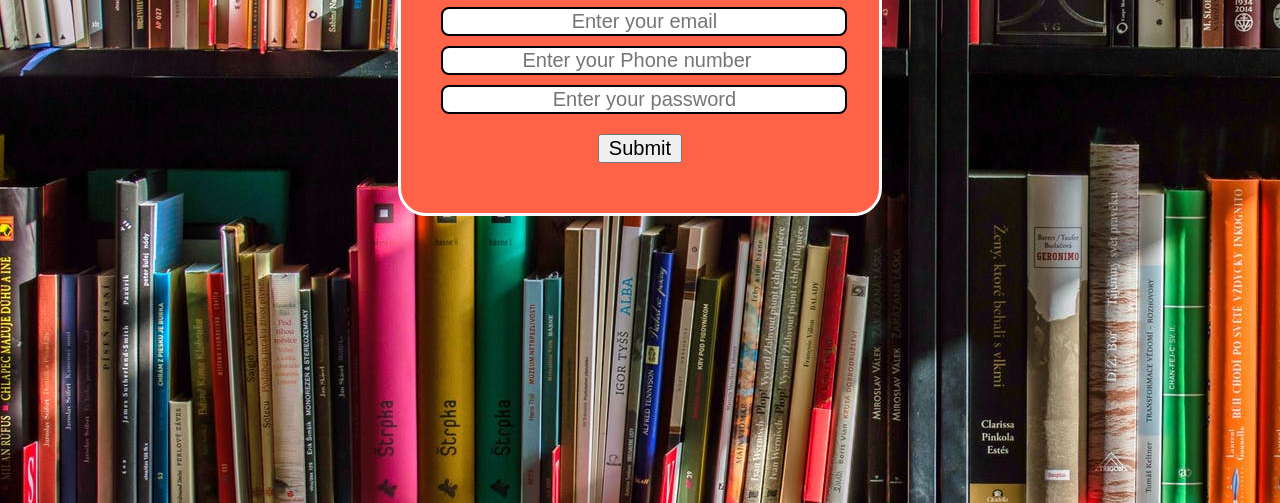
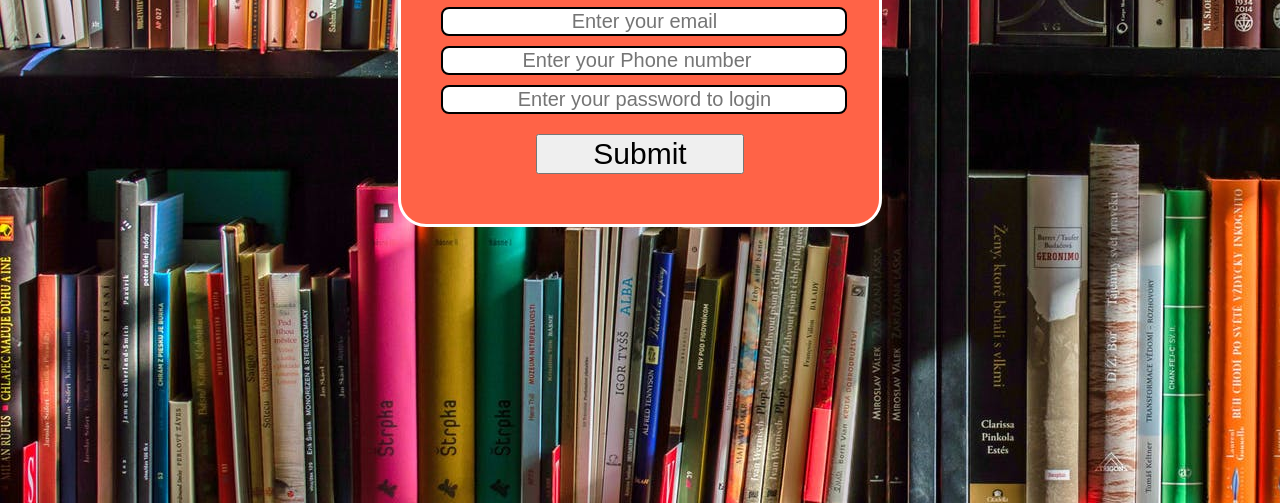
Before and after one commit to SanjoySaha24/Library, a plain HTML site: page index.html in a window 1280 px wide. Shown: the part 297-800 px from the top of the page. Drawn offline with Linux system fonts and the light colour scheme.

Commit message:
html css edited

```diff
--- a/index.html
+++ b/index.html
@@ -31,7 +31,7 @@
                 <input type="number" placeholder="Enter your Phone number">
             </div>
             <div class="form">
-                <input type="password" placeholder="Enter your password">
+                <input type="password" placeholder="Enter your password to login">
             </div>
             <button class="btn">Submit</button>
 
--- a/style.css
+++ b/style.css
@@ -19,7 +19,7 @@ li a{
     padding: 10px 12px;
 }
 li a:hover{
-    background-color: tomato;
+    background-color: rgb(189, 142, 134);
 }
 .container{
     align-items: center;
@@ -45,7 +45,7 @@ li a:hover{
 }
 .container button{
     display: block;
-    width: 20%;
+    width: 50%;
     margin: 20px auto;
-    font-size: 20px;
+    font-size: 30px;
 }
```
